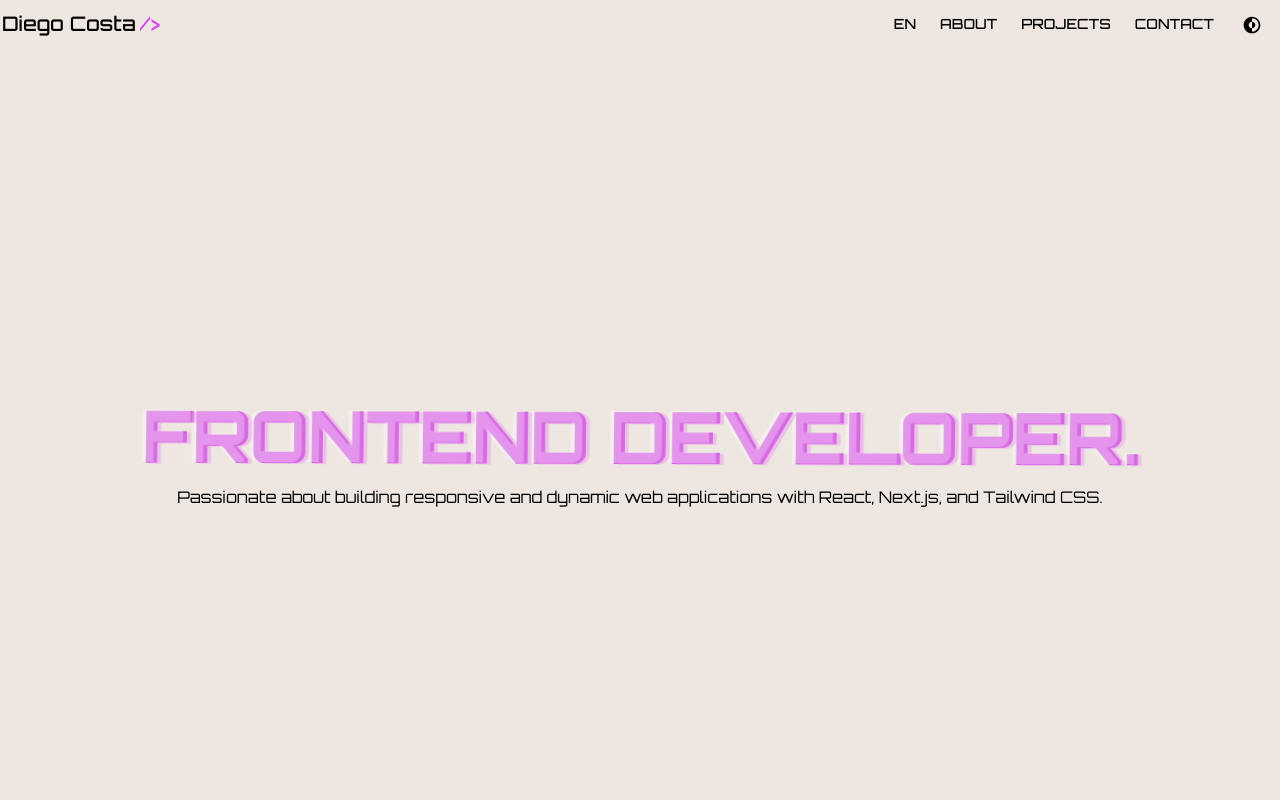
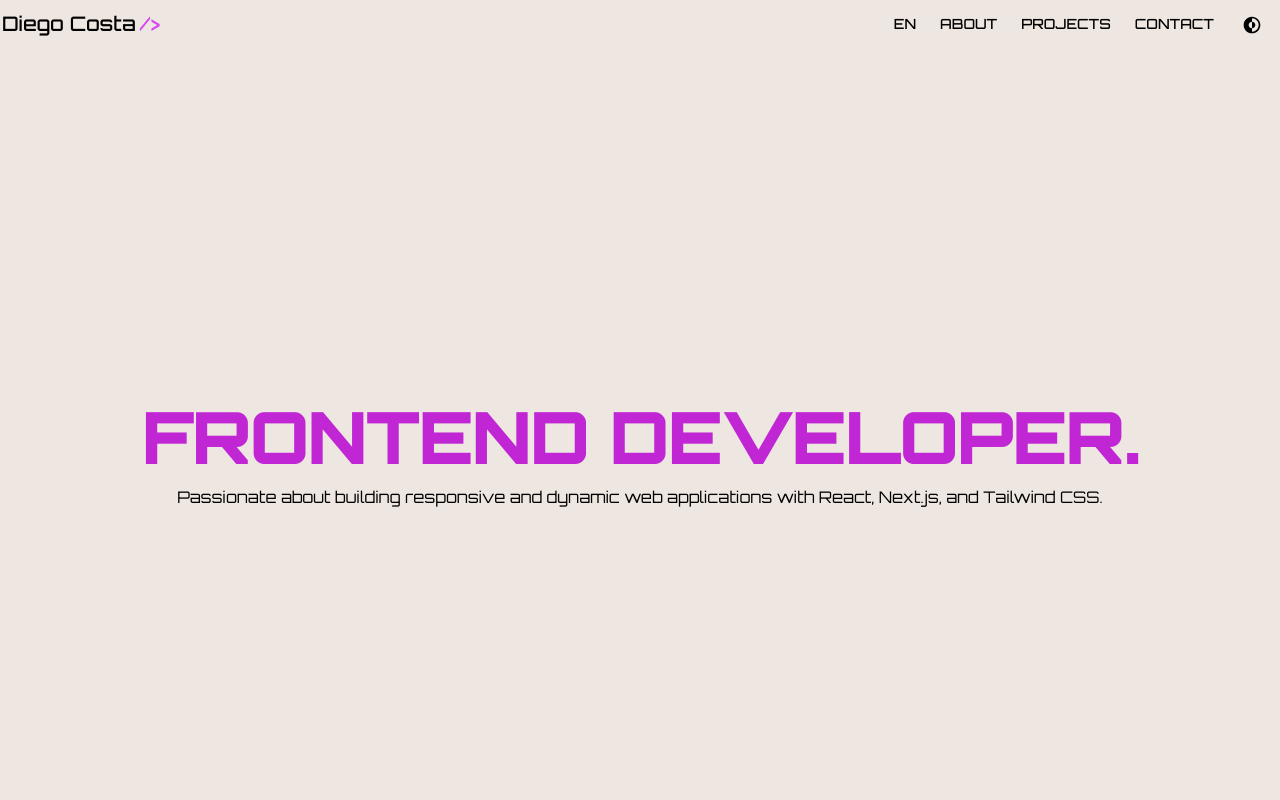
Before and after one commit to DiegoCstyles/portfolio, a Next.js app: page / in a window 1280 px wide. Shown: the top 800 px of the page. Built offline with nearby package versions, Linux system fonts and the light colour scheme.

Commit message:
Update Hero.tsx

```diff
--- a/components/Hero/Hero.tsx
+++ b/components/Hero/Hero.tsx
@@ -67,10 +67,8 @@ const Hero = ({ currentLanguage }: HeroProps) => {
       <div className="mx-auto max-w-[80rem] text-center animate-fade-in">
         {/* Heading and Contact Icons */}
         <div className="flex  flex-auto">
-          <h1 className="text-fuchsia-600 dark:text-fuchsia-600 flex-1 glitch-effect1 mt-3 text-9xl sm:text-7xl md:text-7xl lg:text-7xl xl:text-7xl leading-[4rem] tracking-tight uppercase font-black">
+          <h1 className="text-fuchsia-600 dark:text-fuchsia-600 mt-3 text-9xl sm:text-7xl md:text-7xl lg:text-7xl xl:text-7xl leading-[4rem] tracking-tight uppercase font-black">
             {translations[currentLanguage].title}
-            <span className="glitch-effect2 text-white dark:text-white" data-text={translations[currentLanguage].title}></span>
-            <span className="glitch-effect3 text-fuchsia-400 dark:text-fuchsia-400" data-text={translations[currentLanguage].title}></span>
           </h1>
         </div>
 
```
